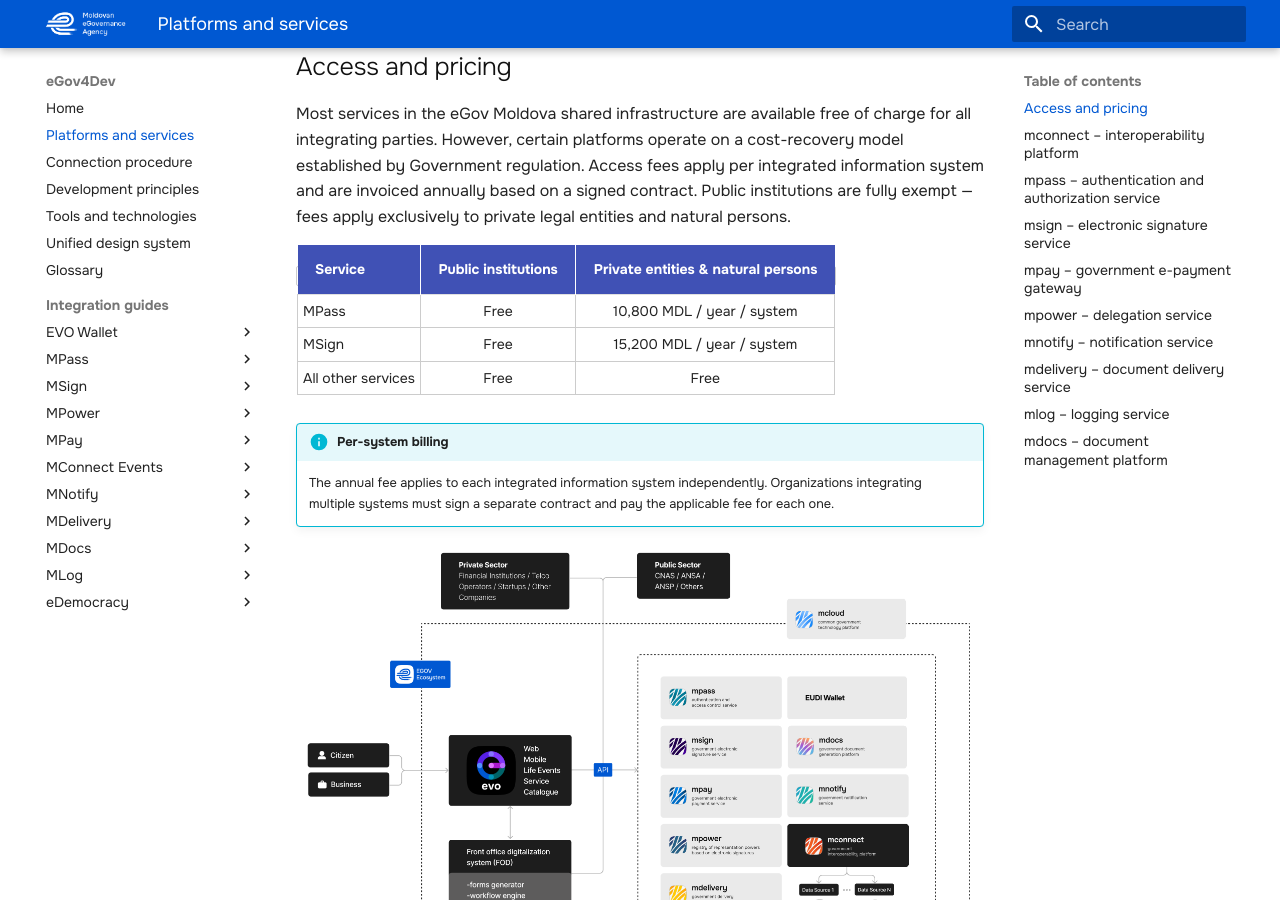
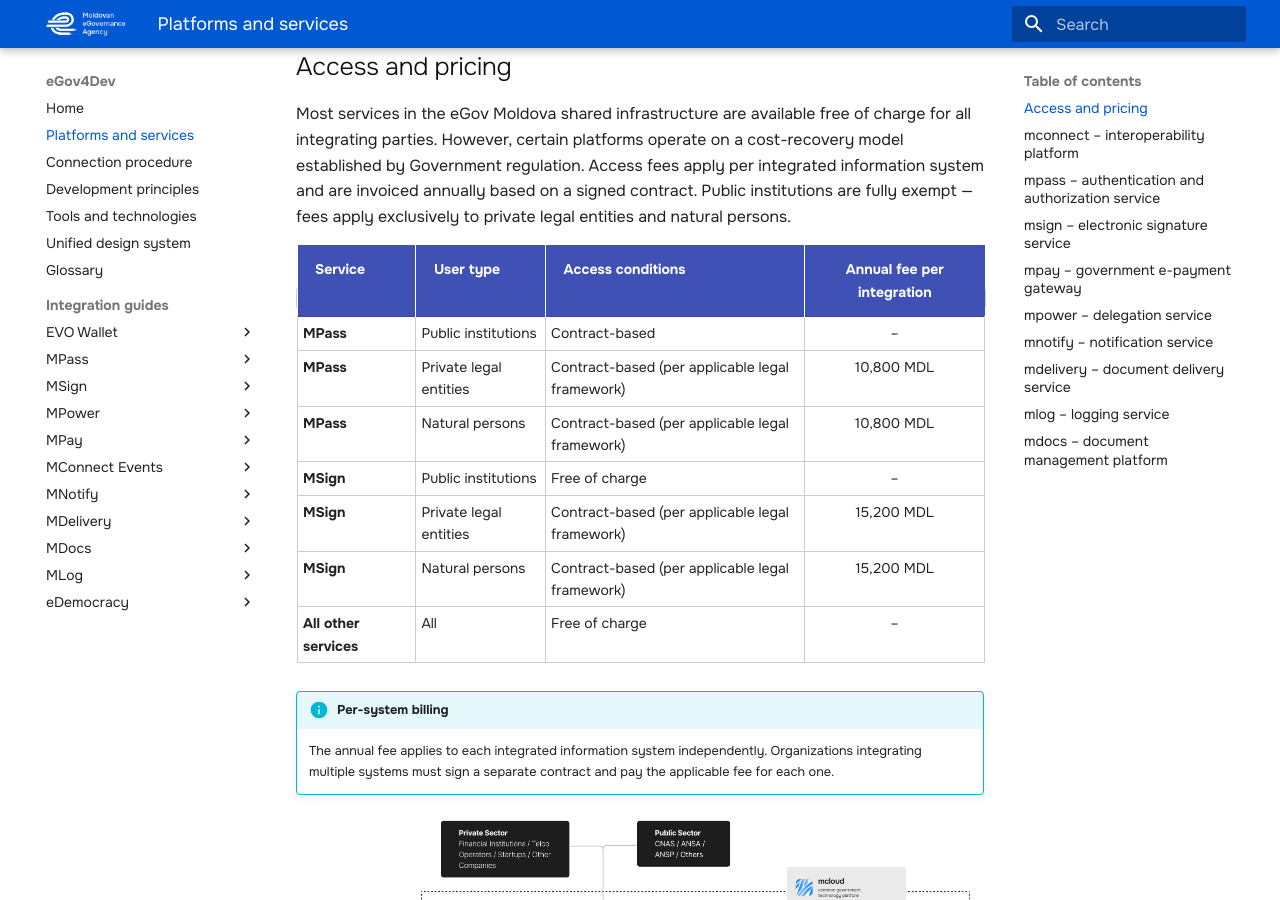
Before and after one commit to egov-moldova/egov4dev, an MkDocs documentation site: the page built from docs/platforms/index.md, in a window 1280 px wide and 900 px high, scrolled down 246 px. Built offline with MkDocs 1.6.1 and Material for MkDocs 9.7.7, drawn with Linux system fonts in a browser that asks for light colours.

Commit message:
pricing update

```diff
--- a/docs/platforms/index.md
+++ b/docs/platforms/index.md
@@ -4,11 +4,15 @@
 
 Most services in the eGov Moldova shared infrastructure are available free of charge for all integrating parties. However, certain platforms operate on a cost-recovery model established by Government regulation. Access fees apply per integrated information system and are invoiced annually based on a signed contract. Public institutions are fully exempt — fees apply exclusively to private legal entities and natural persons.
 
-| Service | Public institutions | Private entities & natural persons |
-|---------|:-------------------:|:-----------------------------------:|
-| MPass   | Free                | 10,800 MDL / year / system          |
-| MSign   | Free                | 15,200 MDL / year / system          |
-| All other services | Free     | Free                                |
+| Service | User type | Access conditions | Annual fee per integration |
+|---------|-----------|-------------------|:--------------------------:|
+| **MPass** | Public institutions | Contract-based | – |
+| **MPass** | Private legal entities | Contract-based (per applicable legal framework) | 10,800 MDL |
+| **MPass** | Natural persons | Contract-based (per applicable legal framework) | 10,800 MDL |
+| **MSign** | Public institutions | Free of charge | – |
+| **MSign** | Private legal entities | Contract-based (per applicable legal framework) | 15,200 MDL |
+| **MSign** | Natural persons | Contract-based (per applicable legal framework) | 15,200 MDL |
+| **All other services** | All | Free of charge | – |
 
 !!! info "Per-system billing"
     The annual fee applies to each integrated information system independently. Organizations integrating multiple systems must sign a separate contract and pay the applicable fee for each one.
```
